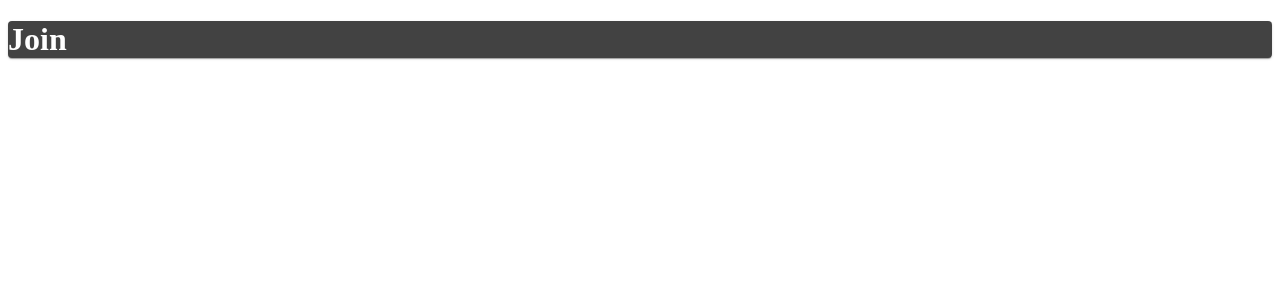
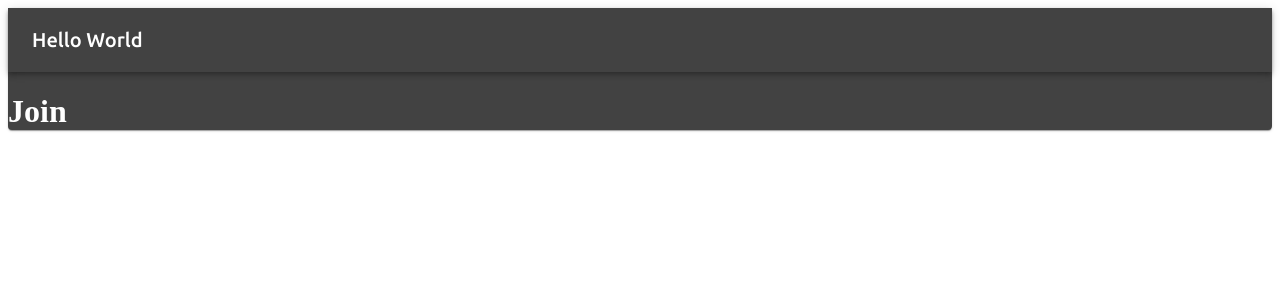
Before and after one commit to AmitrajitDas/Chat-Rooms, a React (Create React App) app in the folder client/: page / in a window 1280 px wide. Shown: the top 300 px of the page. Built offline with nearby package versions, Linux system fonts and the light colour scheme.

Commit message:
navbar and themeing

```diff
--- a/client/src/App.js
+++ b/client/src/App.js
@@ -2,6 +2,7 @@ import React from 'react'
 import { MuiThemeProvider, createMuiTheme, responsiveFontSizes, Container, Paper } from '@material-ui/core'
 import { BrowserRouter as Router, Route } from 'react-router-dom'
 
+import Navbar from './components/Navbar/Navbar'
 import Join from './components/Join/Join'
 import Chat from './components/Chat/Chat'
 
@@ -11,12 +12,22 @@ const App = () => {
     createMuiTheme({
       typography: {
         fontFamily: '"Ubuntu"',
+        color: {
+          main: '#fff',
+          secondary: 'rgba(255, 255, 255, 0.7)',
+          disabled: 'rgba(255, 255, 255, 0.5)'
+        },
       },
       palette: {
         type: 'dark',
-        primary: { main: '#8fd9a8', secondary: '#7eca9c'},
-        secondary: { main: '#ffffff' },
-        alternate: { main: '#161616', secondary: '#393e46'},
+        primary: { main: '#424242', secondary: '#7eca9c'},
+        secondary: { main: '#303030' },
+
+        action: {
+          selected: 'rgba(255, 255, 255, 0.16)',
+          hover: 'rgba(255, 255, 255, 0.08)',
+          disabled: 'rgba(255, 255, 255, 0.3)'
+        }
       },
     })
   )
@@ -25,6 +36,7 @@ const App = () => {
     <>
     <MuiThemeProvider theme={theme}>
     <Paper>
+      <Navbar />
       <Router>
           <Route path='/' exact component={Join} />
           <Route path='/chat' component={Chat} />
--- /dev/null
+++ b/client/src/components/Navbar/Navbar.js
@@ -0,0 +1,29 @@
+import React from 'react'
+import {AppBar,
+        Toolbar,
+        Typography,
+        Button,
+        IconButton} from '@material-ui/core'
+
+import MenuIcon from '@material-ui/icons/Menu';
+
+import { useStyles } from './styles'
+
+const Navbar = () => {
+
+    const classes = useStyles()
+
+    return (
+        <div className={classes.root}>
+        <AppBar position="static">
+            <Toolbar>
+            <Typography variant="h6" className={classes.title}>
+                Hello World
+            </Typography>
+            </Toolbar>
+        </AppBar>
+    </div>
+    )
+}
+
+export default Navbar
--- /dev/null
+++ b/client/src/components/Navbar/styles.js
@@ -0,0 +1,17 @@
+import { makeStyles } from '@material-ui/core/styles';
+
+export const useStyles = makeStyles((theme) => ({
+
+    root: {
+        flexGrow: 1,
+    },
+
+    menuButton: {
+        marginRight: theme.spacing(2),
+    },
+
+    title: {
+        flexGrow: 1,
+    },
+
+}));
```
